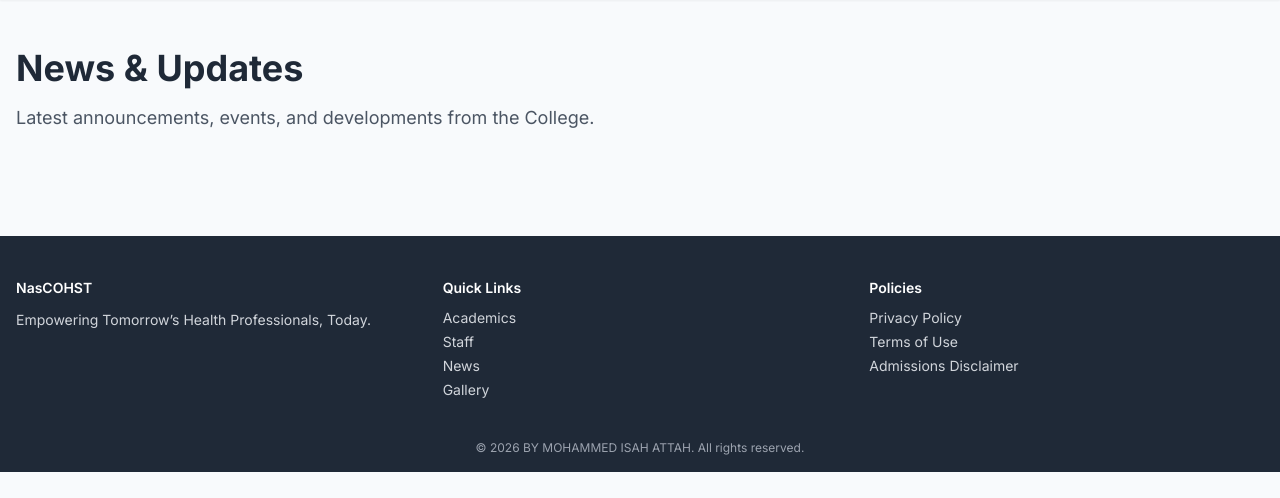
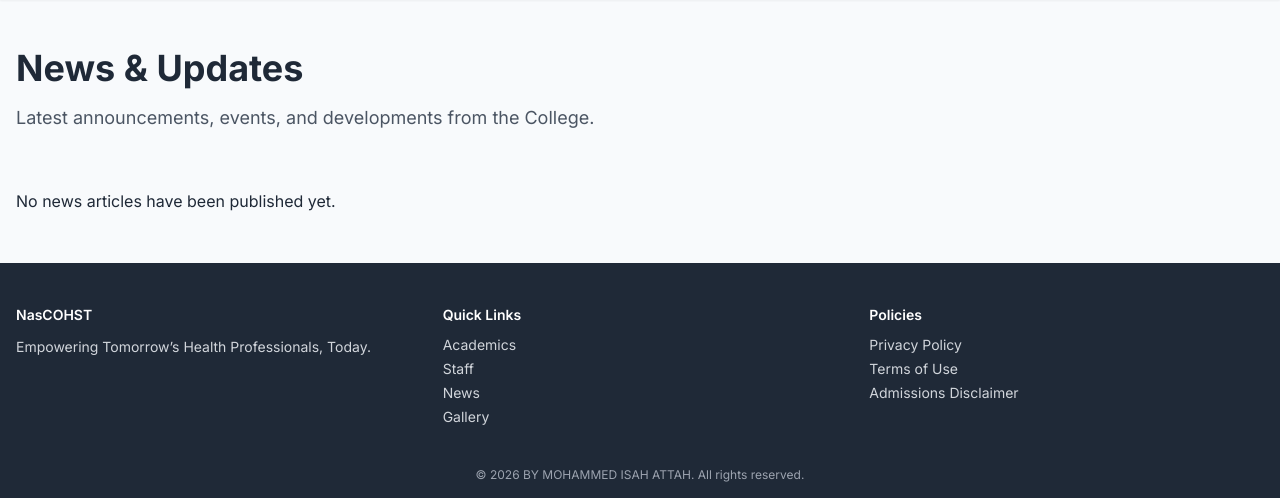
Before and after one commit to Eelblitz/nascohst-website, a Django app: page /news/ in a window 1280 px wide. Shown: the part 72-570 px from the top of the page. Run offline with Django 4.2, Linux system fonts and the light colour scheme; data that the repository does not hold is empty; some libraries are stand-ins or nearby versions.

Commit message:
Fix news URLs, views, and templates alignment

```diff
--- a/news/views.py
+++ b/news/views.py
@@ -4,23 +4,24 @@ from .models import News
 
 
 def news_list(request):
-    news = News.objects.filter(
+    news_items = News.objects.filter(
         published_at__isnull=False,
         published_at__lte=now()
     ).order_by('-published_at')
 
     return render(request, 'news/news_list.html', {
-        'news': news
+        'news_items': news_items
     })
 
 
 def news_detail(request, pk):
-    item = get_object_or_404(
+    news = get_object_or_404(
         News,
         pk=pk,
-        published_at__isnull=False
+        published_at__isnull=False,
+        published_at__lte=now()
     )
 
     return render(request, 'news/news_detail.html', {
-        'item': item
+        'news': news
     })
--- a/templates/news/news_detail.html
+++ b/templates/news/news_detail.html
@@ -3,15 +3,13 @@
 
 {% block content %}
 
-<!-- BACK LINK -->
 <div class="mb-6">
-  <a href="{% url 'news_list' %}"
+  <a href="{% url 'news:news_list' %}"
      class="text-sm text-primary hover:underline">
     ← Back to News
   </a>
 </div>
 
-<!-- NEWS ARTICLE -->
 <article class="max-w-4xl mx-auto bg-white rounded-xl shadow-sm overflow-hidden">
 
   {% if news.image %}
--- a/templates/news/news_list.html
+++ b/templates/news/news_list.html
@@ -3,7 +3,6 @@
 
 {% block content %}
 
-<!-- PAGE INTRO -->
 <section class="mb-14">
   <h1 class="text-3xl md:text-4xl font-bold mb-4">
     News & Updates
@@ -13,7 +12,6 @@
   </p>
 </section>
 
-<!-- NEWS GRID -->
 <section class="grid md:grid-cols-2 lg:grid-cols-3 gap-8">
   {% for item in news_items %}
   <article class="bg-white rounded-xl shadow-sm overflow-hidden">
@@ -30,7 +28,7 @@
       </p>
 
       <h2 class="font-semibold text-lg mb-3">
-        <a href="{% url 'news_detail' item.pk %}" class="hover:underline">
+        <a href="{% url 'news:news_detail' item.pk %}" class="hover:underline">
           {{ item.title }}
         </a>
       </h2>
@@ -39,12 +37,14 @@
         {{ item.content|truncatewords:22 }}
       </p>
 
-      <a href="{% url 'news_detail' item.pk %}"
+      <a href="{% url 'news:news_detail' item.pk %}"
          class="text-primary font-medium hover:underline">
         Read more →
       </a>
     </div>
   </article>
+  {% empty %}
+    <p>No news articles have been published yet.</p>
   {% endfor %}
 </section>
 
```
